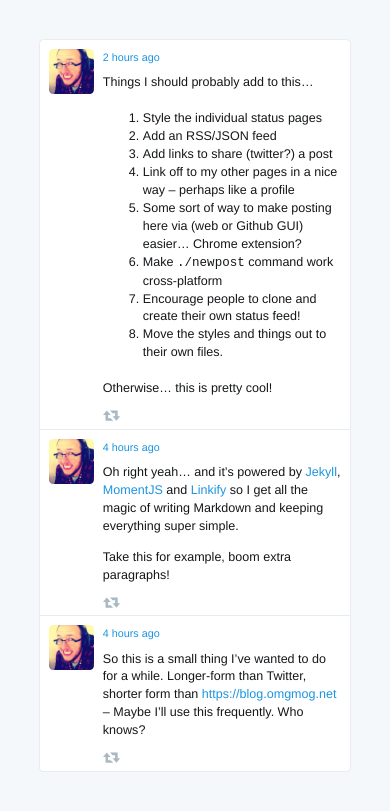
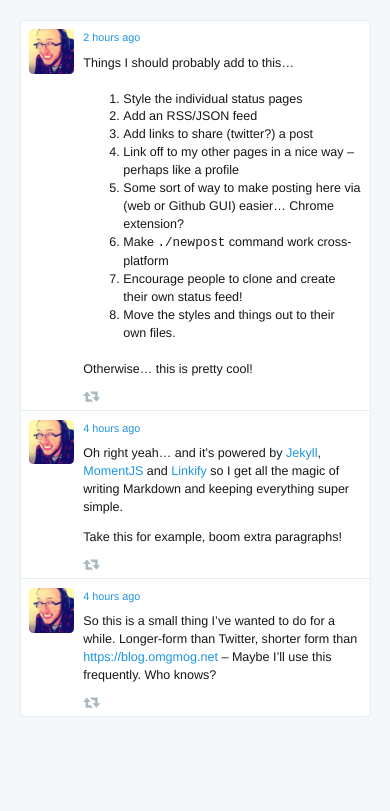
Before and after one commit to omgmog/status.omgmog.net, a Jekyll site: the page built from index.html, in a window 390 px wide. Shown: the top 811 px of the page. Built offline with Jekyll 4.4.1, drawn with Linux system fonts in a browser that asks for light colours.

Commit message:
Tightened up layout on small screens

```diff
--- a/assets/style.scss
+++ b/assets/style.scss
@@ -123,5 +123,6 @@ a {
 @media (max-width: 800px) {
   body {
     width: auto;
+    margin: 5%;
   }
 }
```
